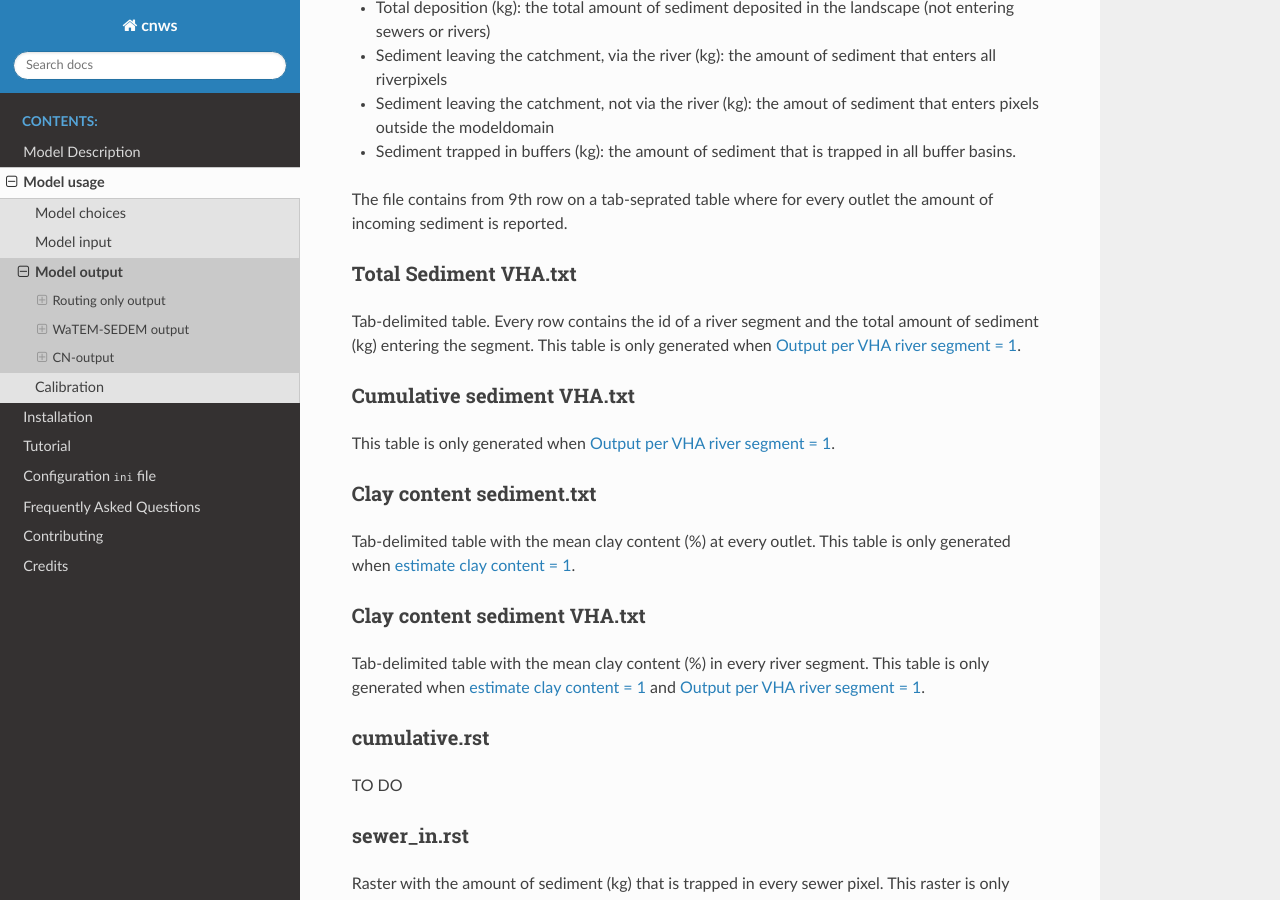
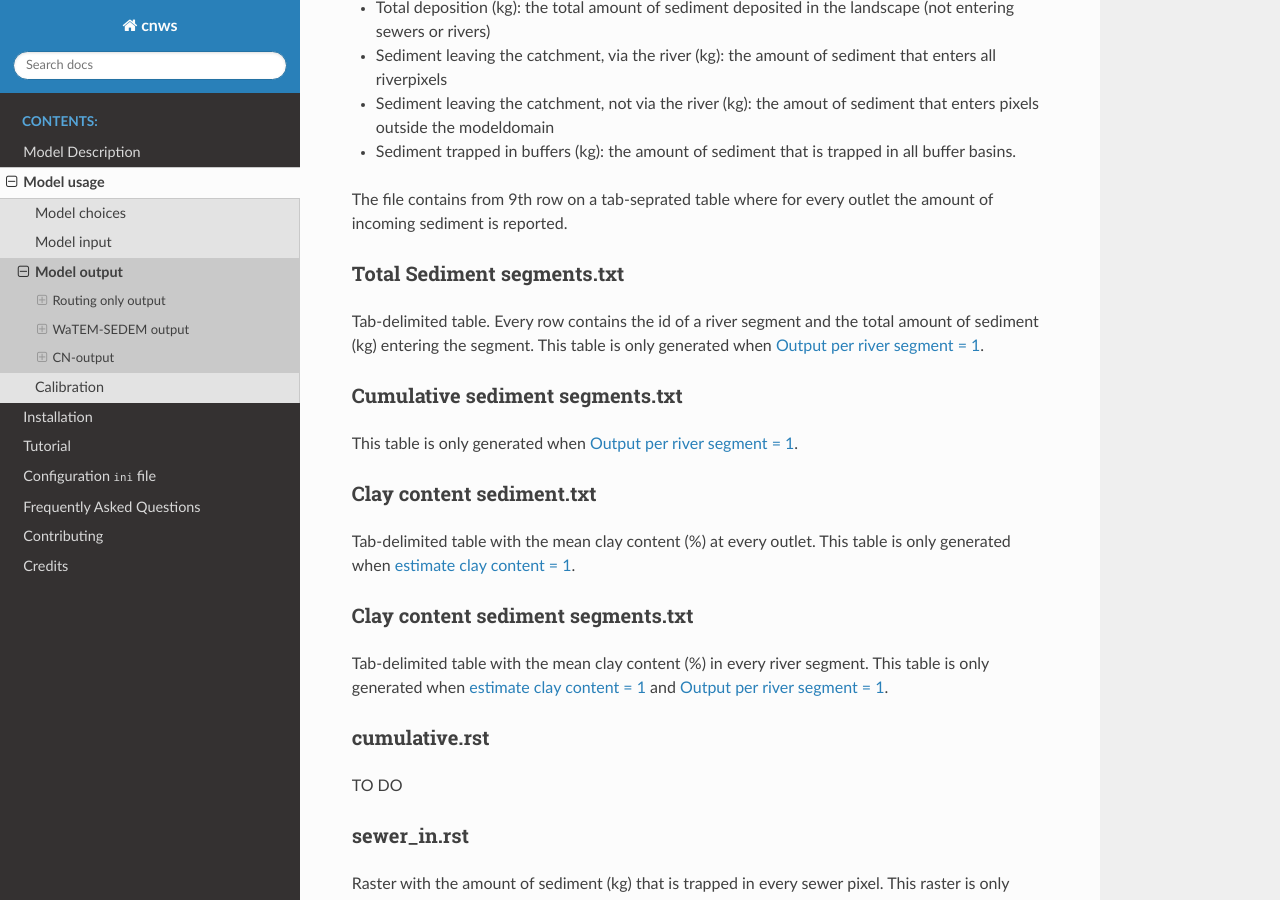
Before and after one commit to watem-sedem/watem-sedem, a Sphinx documentation site: the page built from docs/output.rst, in a window 1280 px wide and 900 px high, scrolled down 1900 px. Built offline with Sphinx 7.4.7 and the Read the Docs theme 2.0.0, drawn with Linux system fonts in a browser that asks for light colours; some of the changed text lies outside the part shown.

Commit message:
Remove reference to VHA in docs

```diff
--- a/docs/input.rst
+++ b/docs/input.rst
@@ -176,7 +176,7 @@ River segment filename
 **********************
 
 Filename of the river segment map. This raster is only mandatory when
-:ref:`Output per VHA river segment = 1 <outputVHA>`.
+:ref:`Output per river segment = 1 <outputsegment>`.
 
 A river segment is a part of the river (usualy a part between two confluences
 with other rivers). To give detailed information about the sediment
--- a/docs/output.rst
+++ b/docs/output.rst
@@ -125,23 +125,23 @@ Txt-file where the first five rows give a summary of the results:
 The file contains from 9th row on a tab-seprated table where for every outlet
 the amount of incoming sediment is reported.
 
-.. _totalsedimentvhatxt:
+.. _totalsedimentsegmenttxt:
 
-Total Sediment VHA.txt
-**********************
+Total Sediment segments.txt
+***************************
 
 Tab-delimited table. Every row contains the id of a river segment and the total
 amount of sediment (kg) entering the segment.
 This table is only generated when
-:ref:`Output per VHA river segment = 1 <outputVHA>`.
+:ref:`Output per river segment = 1 <outputsegment>`.
 
-.. _cumsedvhatxt:
+.. _cumsedsegmenttxt:
 
-Cumulative sediment VHA.txt
-***************************
+Cumulative sediment segments.txt
+********************************
 
 This table is only generated when
-:ref:`Output per VHA river segment = 1 <outputVHA>`.
+:ref:`Output per river segment = 1 <outputsegment>`.
 
 .. _claycontentesedtxt:
 
@@ -151,14 +151,14 @@ Clay content sediment.txt
 Tab-delimited table with the mean clay content (%) at every outlet. This table
 is only generated when :ref:`estimate clay content = 1 <estimclay>`.
 
-.. _claycontentesedvhatxt:
+.. _claycontentesedsegmenttxt:
 
-Clay content sediment VHA.txt
-*****************************
+Clay content sediment segments.txt
+**********************************
 
 Tab-delimited table with the mean clay content (%) in every river segment. This
 table is only generated when :ref:`estimate clay content = 1 <estimclay>` and
-:ref:`Output per VHA river segment = 1 <outputVHA>`.
+:ref:`Output per river segment = 1 <outputsegment>`.
 
 
 .. _cumulativerst:
@@ -265,13 +265,13 @@ Discharge.txt
 
 Table with discharge (m³/s) as a function of time for every outlet.
 
-.. _dischargevha:
+.. _dischargesegment:
 
-Discharge_VHA.txt
-*****************
+Discharge_segments.txt
+**********************
 
 Table with discharge (m³/s) as a function of time for every river segment. This
-table is only generated when :ref:`Output per VHA river segment = 1 <outputVHA>`.
+table is only generated when :ref:`Output per river segment = 1 <outputsegment>`.
 
 Sediment concentration.txt
 **************************
@@ -279,28 +279,28 @@ Sediment concentration.txt
 Table with the concentration of sediment (g/l) as a function of time for every
 outlet.
 
-.. _sedconcenvha:
+.. _sedconcensegment:
 
-Sediment concentration_VHA.txt
-******************************
+Sediment concentration segments.txt
+***********************************
 
 Table with the concentration of sediment (g/l) as a function of time for every
 river segment.
-This table is only generated when :ref:`Output per VHA river segment = 1 <outputVHA>`.
+This table is only generated when :ref:`Output per river segment = 1 <outputsegment>`.
 
 Sediment.txt
 ************
 
 Table with the sediment load (kg) as a function of time for every outlet.
 
-.. _sedvhatxt:
+.. _sedsegmenttxt:
 
-Sediment_VHA.txt
-****************
+Sediment_segments.txt
+*********************
 
 Table with the sediment load (kg) as a function of time for river segment.
 This table is only generated when
-:ref:`Output per VHA river segment = 1 <outputVHA>`.
+:ref:`Output per river segment = 1 <outputsegment>`.
 
 Spillover per buffer.txt
 ************************
```
Also changed, not shown: docs/choices.rst (+14 -13 lines), docs/getting_started.md (+3 -3 lines), docs/inifile.md (+2 -2 lines).
